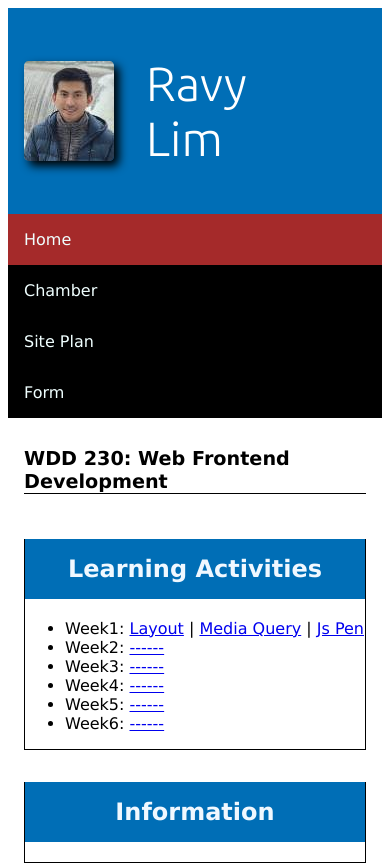
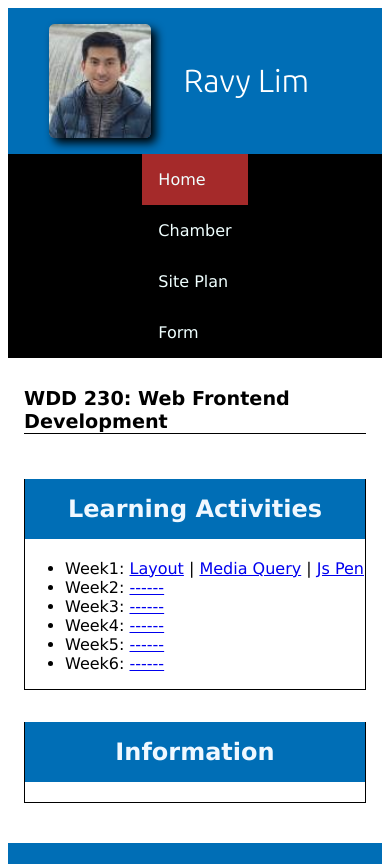
Before and after one commit to udomravylim/wdd230, a plain HTML site: page index.html in a window 390 px wide. Shown: the top 864 px of the page. Drawn offline with Linux system fonts and the light colour scheme.

Commit message:
secondTry

```diff
--- a/styles/larger.css
+++ b/styles/larger.css
@@ -1,7 +1,7 @@
-@media screen and (max-width:500px)
+@media screen and (max-width: 500px)
 {
   nav{
-    display: flex;
+    display: grid;
     flex-direction: column;
   }
   .card{
@@ -19,5 +19,12 @@
     padding: 1rem;
     box-shadow: none;
   }
+  img{
+    width: 30%;
+    height: auto;
+  }
+  span{
+    font-size: 2rem;
+  }
 
 }
```
